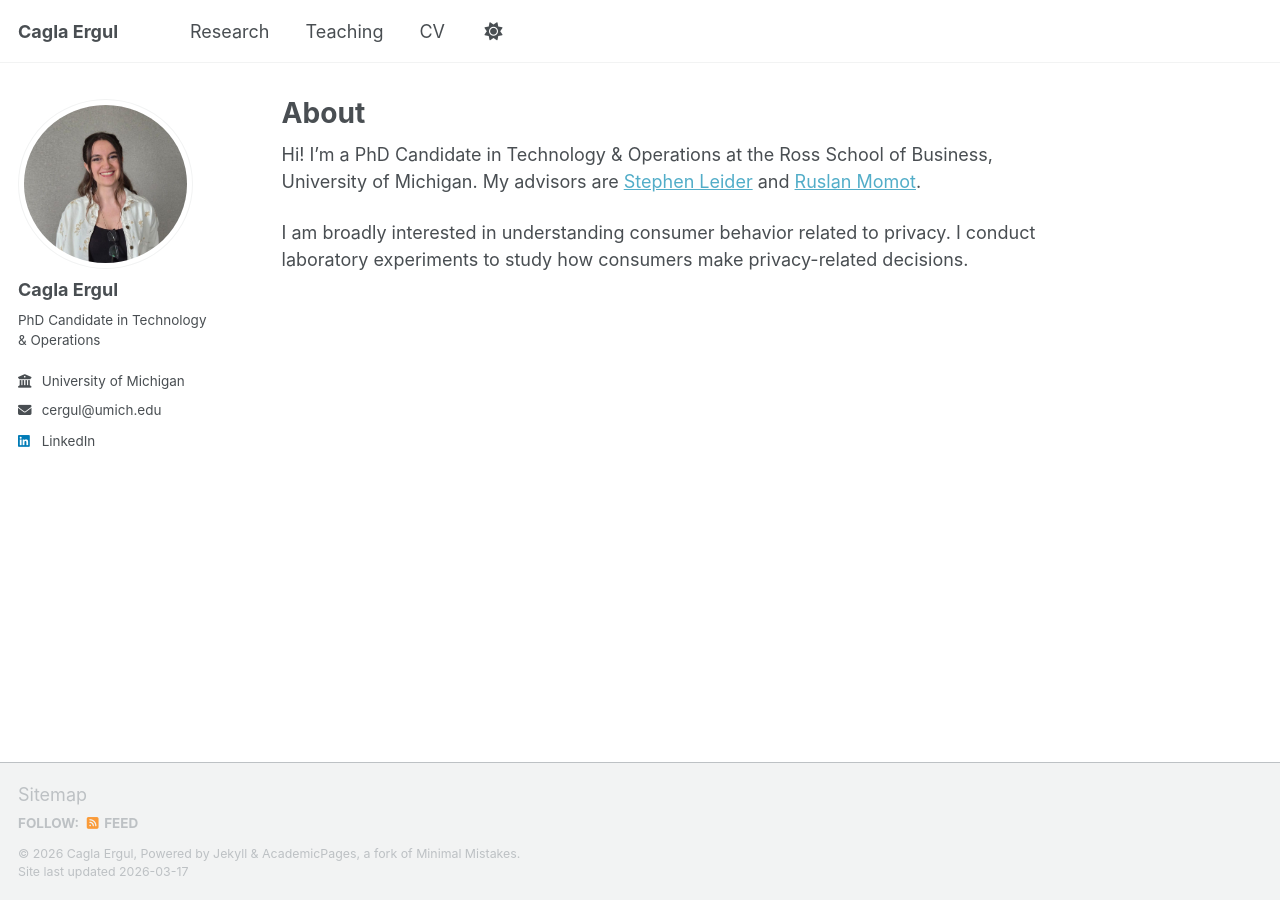
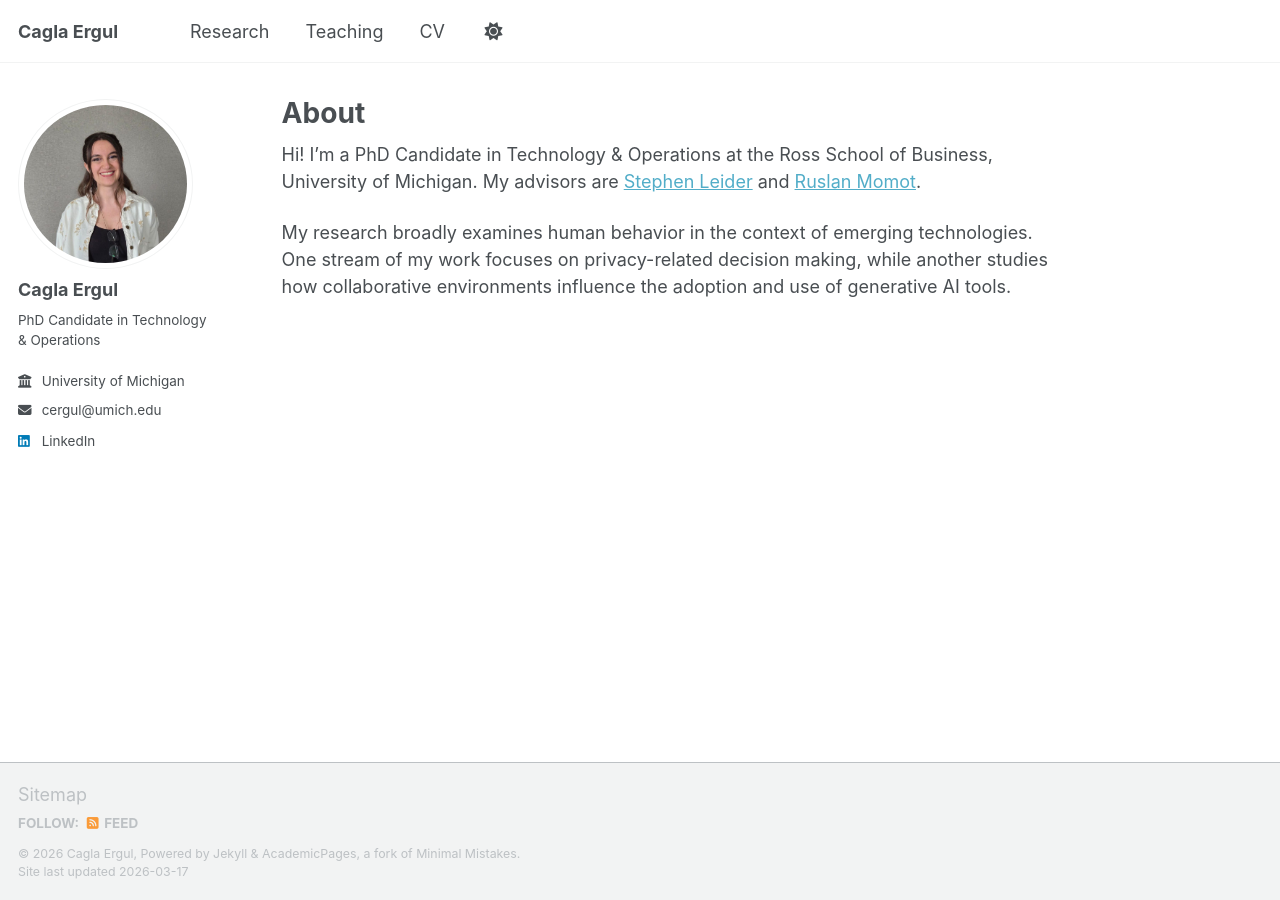
Before and after one commit to caglaergul/caglaergul.github.io, a Jekyll site: the page built from _pages/about.md, in a window 1280 px wide. Built offline with Jekyll 4.4.1, drawn with Linux system fonts in a browser that asks for light colours; a script that is not in the unit is left out.

Commit message:
Update about.md

```diff
--- a/_pages/about.md
+++ b/_pages/about.md
@@ -7,4 +7,4 @@ author_profile: true
 
 Hi! I’m a PhD Candidate in Technology & Operations at the Ross School of Business, University of Michigan. My advisors are [Stephen Leider](https://sites.google.com/umich.edu/stephenleider/bio) and [Ruslan Momot](https://ruslanmomot.info/).
 
-I am broadly interested in understanding consumer behavior related to privacy. I conduct laboratory experiments to study how consumers make privacy-related decisions.
+My research broadly examines human behavior in the context of emerging technologies. One stream of my work focuses on privacy-related decision making, while another studies how collaborative environments influence the adoption and use of generative AI tools.
```
